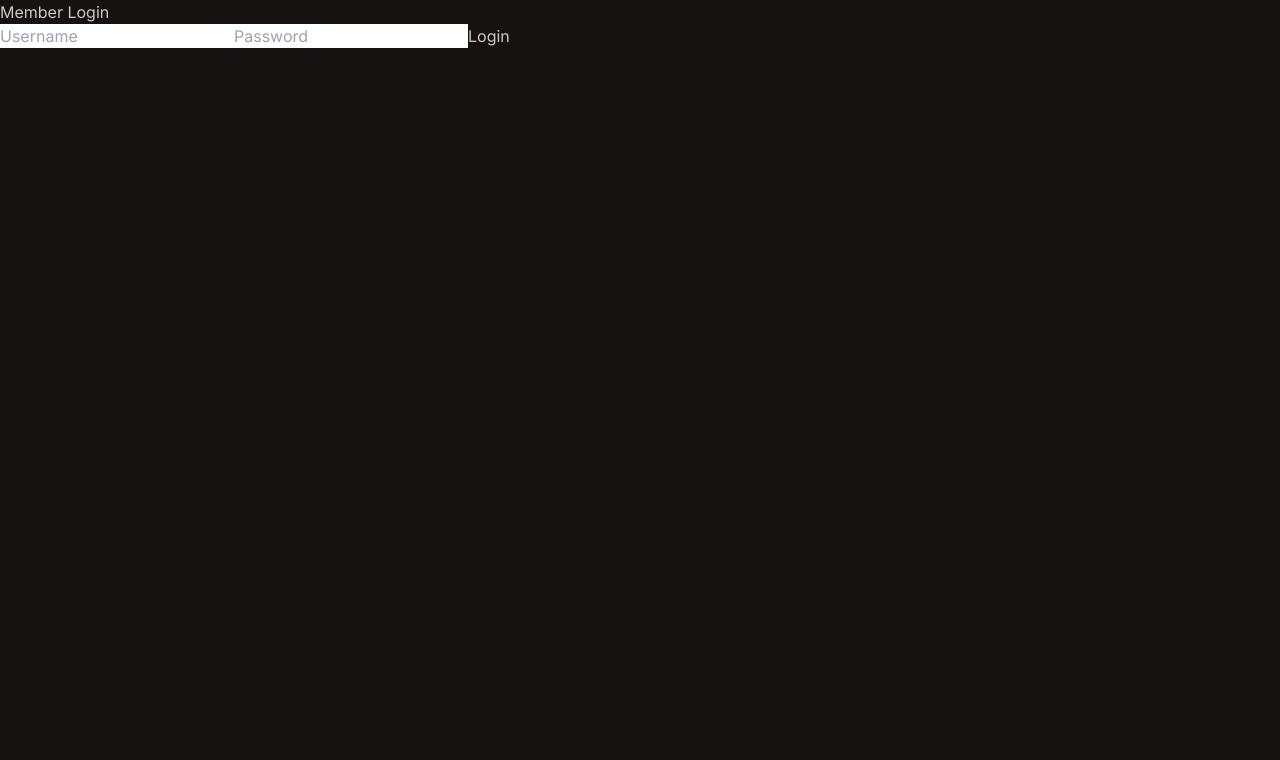
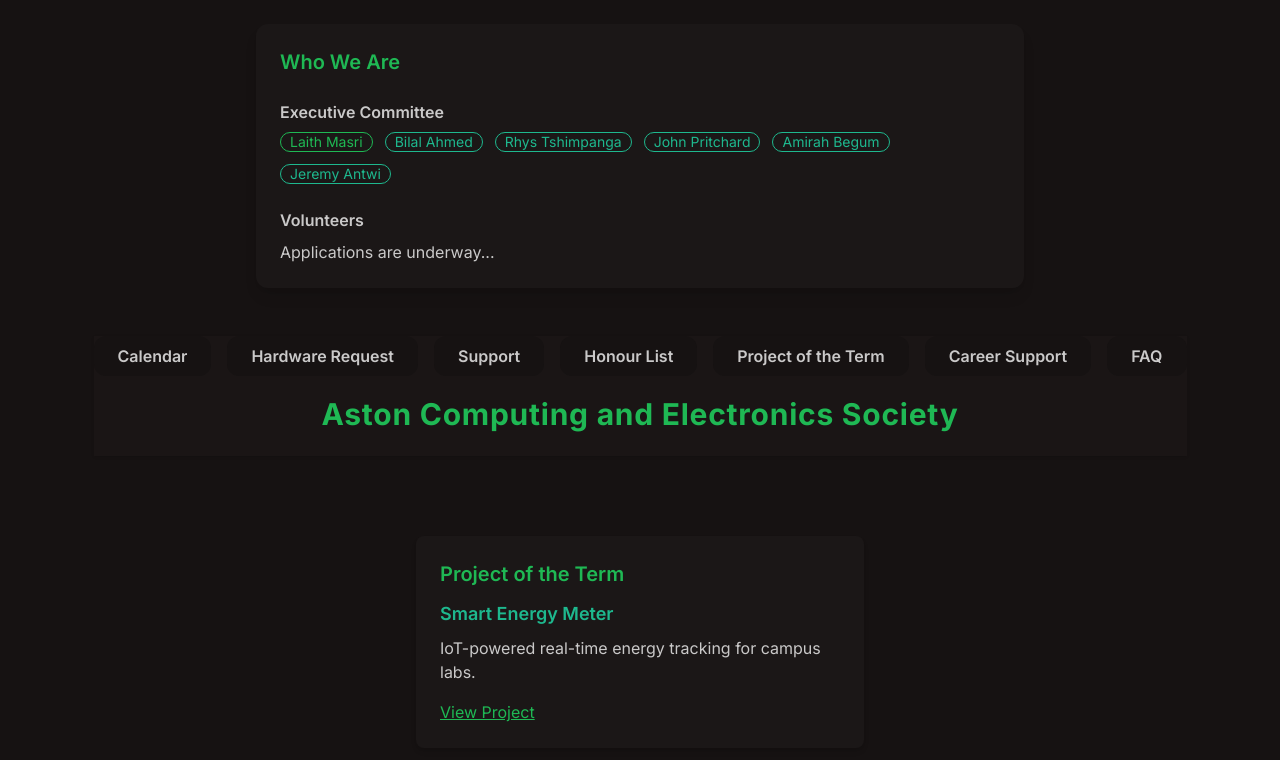
Before and after one commit to laithm/astonces, a Next.js app: page / in a window 1280 px wide. Shown: the top 760 px of the page. Built offline with nearby package versions, Linux system fonts and the light colour scheme.

Commit message:
fixing home page

```diff
--- a/src/app/Login.tsx
+++ b/src/app/Login.tsx
@@ -4,7 +4,7 @@ import { useState } from 'react';
 export default function Login({ onLogin }: { onLogin: () => void }) {
   const [username, setUsername] = useState('');
   const [password, setPassword] = useState('');
-  const [error, setError] = useState<string|null>(null);
+  const [error, setError] = useState<string | null>(null);
 
   const handleSubmit = (e: React.FormEvent) => {
     e.preventDefault();
@@ -16,14 +16,21 @@ export default function Login({ onLogin }: { onLogin: () => void }) {
   };
 
   return (
-    <form className="login-form" onSubmit={handleSubmit}>
-      <h2>Member Login</h2>
+    <form
+      className="card bg-base-100 p-6 rounded-lg shadow-lg max-w-md mx-auto flex flex-col gap-4"
+      onSubmit={handleSubmit}
+    >
+      <h2 className="card-title text-primary mb-6 text-center">
+        Member Login
+      </h2>
+
       <input
         type="text"
         placeholder="Username"
         value={username}
         onChange={e => setUsername(e.target.value)}
         required
+        className="input input-bordered w-full"
       />
       <input
         type="password"
@@ -31,9 +38,18 @@ export default function Login({ onLogin }: { onLogin: () => void }) {
         value={password}
         onChange={e => setPassword(e.target.value)}
         required
+        className="input input-bordered w-full"
       />
-      <button type="submit">Login</button>
-      {error && <p className="error">{error}</p>}
+
+      <button type="submit" className="btn btn-primary w-full">
+        Login
+      </button>
+
+      {error && (
+        <p className="text-error text-center font-semibold mt-2">
+          {error}
+        </p>
+      )}
     </form>
   );
 }
--- a/src/app/page.tsx
+++ b/src/app/page.tsx
@@ -1,54 +1,60 @@
 'use client';
+import Link from 'next/link';
+import ProjectOfTerm from './project-of-the-term/page';
+import FAQSection from './components/faq/FAQSection';
 
-import Login from './Login';
-import { AuthProvider, useAuth } from './AuthProvider';
-
-import Header from './components/Header';
-import Calendar from './components/Calendar';
-import HardwareRequestForm from './components/HardwareRequestForm';
-import SupportForm from './components/SupportForm';
-import HonourList from './components/HonourList';
-import ProjectOfTerm from './components/ProjectOfTerm';
-import CareerSupportForm from './components/CareerSupportForm';
-import FAQSection from './components/FAQSection';
-
-const sections = [
-  'Calendar',
-  'Hardware Request',
-  'Support',
-  'Honour List',
-  'Project of the Term',
-  'Career Support',
-  'FAQ'
+const execCommittee = [
+  { name: 'Laith Masri', role: 'President, Webmaster', linkedin: 'https://linkedin.com/in/laithmasri' },
+  { name: 'Bilal Ahmed', role: 'Vice President' },
+  { name: 'Rhys Tshimpanga', role: 'Treasurer' },
+  { name: 'John Pritchard', role: 'Social Secretary' },
+  { name: 'Amirah Begum', role: 'Social Secretary' },
+  { name: 'Jeremy Antwi', role: 'General Secretary' },
 ];
 
 export default function Home() {
   return (
-    <AuthProvider>
-      <MainContent />
-    </AuthProvider>
+    <main className="min-h-screen bg-base-200 p-6 flex flex-col items-center gap-12">
+
+      {/* Who We Are */}
+      <section className="card bg-base-100 p-6 rounded-xl shadow-lg max-w-3xl w-full">
+        <h2 className="card-title text-primary mb-6">Who We Are</h2>
+
+        <h3 className="font-semibold mb-2">Executive Committee</h3>
+        <div className="flex flex-wrap gap-3 mb-6">
+          {execCommittee.map(({ name, role, linkedin }) => (
+            linkedin ? (
+              <Link
+                key={name}
+                href={linkedin}
+                target="_blank"
+                rel="noopener noreferrer"
+                className="badge badge-primary badge-outline cursor-pointer"
+                title={`${role} - ${name}`}
+              >
+                {name}
+              </Link>
+            ) : (
+              <span
+                key={name}
+                className="badge badge-secondary badge-outline"
+                title={role}
+              >
+                {name}
+              </span>
+            )
+          ))}
+        </div>
+
+        <h3 className="font-semibold mb-2">Volunteers</h3>
+        <p>Applications are underway...</p>
+      </section>
+
+      {/* Project of the Term Section */}
+      <ProjectOfTerm />
+
+      {/* FAQ Section */}
+      <FAQSection />
+    </main>
   );
 }
-
-function MainContent() {
-  const { loggedIn, login } = useAuth();
-
-  if (!loggedIn) {
-    return <Login onLogin={login} />;
-  }
-
-  return (
-    <div>
-      <Header sections={sections} />
-      <main>
-        <section id="calendar"><Calendar /></section>
-        <section id="hardware-request"><HardwareRequestForm /></section>
-        <section id="support"><SupportForm /></section>
-        <section id="honour-list"><HonourList /></section>
-        <section id="project-of-the-term"><ProjectOfTerm /></section>
-        <section id="career-support"><CareerSupportForm /></section>
-        <section id="faq"><FAQSection /></section>
-      </main>
-    </div>
-  );
-}
```
